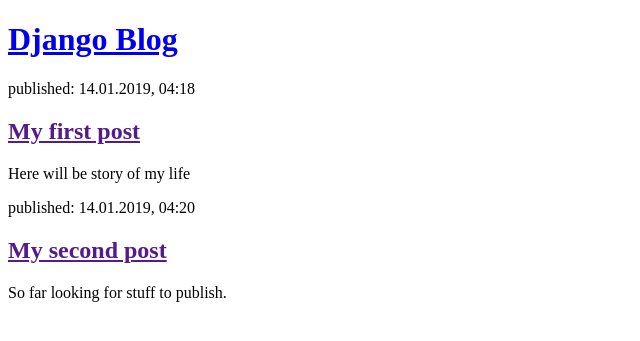
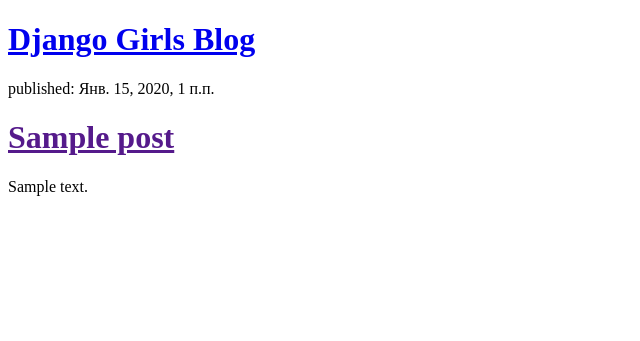
Before and after one commit to Arthanadftz/my-first-blog, a Django app: template blog/templates/blog/post_list.html in a window 1280 px wide. Shown: the top 341 px of the page, without its empty margins (0-640 px from the left). Run offline with Django 3.2, Linux system fonts and the light colour scheme; the template is opened without the code that fills it: values that come from a table or form of the project are taken from there, others are empty; tables that the repository leaves empty hold one stand-in row (values such as "Sample post").

Commit message:
Modified templates to display posts from database.

```diff
--- a/blog/templates/blog/post_list.html
+++ b/blog/templates/blog/post_list.html
@@ -6,19 +6,15 @@
     </head>
     <body>
     	<div>
-    		<h1><a href="/">Django Blog</a></h1>
+    		<h1><a href="/">Django Girls Blog</a></h1>
+		</div>
+
+		{% for post in posts %}
+    	<div>
+	        <p>published: {{ post.published_date }}</p>
+	        <h1><a href="">{{ post.title }}</a></h1>
+	        <p>{{ post.text|linebreaksbr }}</p>
     	</div>
-
-    	<div>
-            <p>published: 14.01.2019, 04:18</p>
-            <h2><a href="">My first post</a></h2>
-            <p>Here will be story of my life</p>
-        </div>
-
-        <div>
-            <p>published: 14.01.2019, 04:20</p>
-            <h2><a href="">My second post</a></h2>
-            <p>So far looking for stuff to publish.</p>
-        </div>
+		{% endfor %}
     </body>
 </html>
--- a/blog/views.py
+++ b/blog/views.py
@@ -1,5 +1,7 @@
 from django.shortcuts import render
+from django.utils import timezone
+from .models import Post
 
-# Create your views here.
 def post_list(request):
-    return render(request, 'blog/post_list.html', {})
+    posts = Post.objects.filter(published_date__lte=timezone.now()).order_by('published_date')
+    return render(request, 'blog/post_list.html', {'posts': posts})
```
